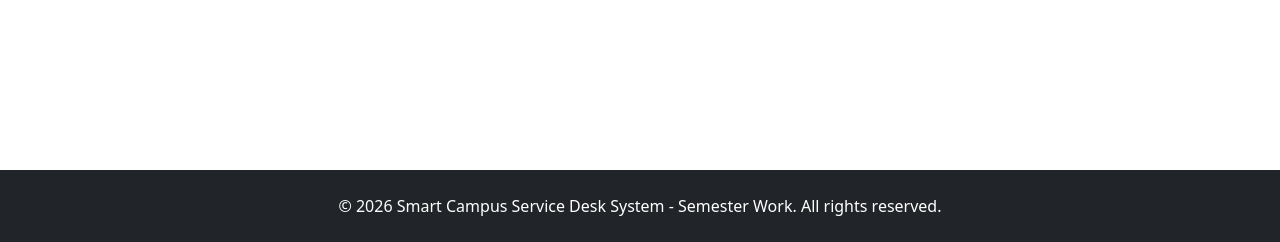
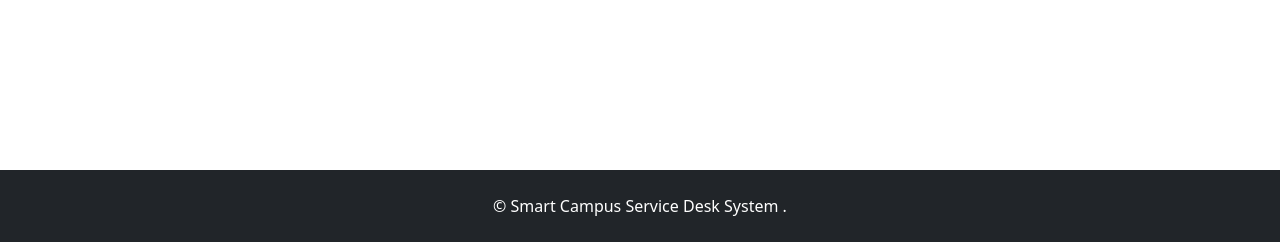
Before and after one commit to SimosMichail/smart-campus-service-desk-system, a Flask app: page / in a window 1280 px wide. Shown: the part 558-800 px from the top of the page. Run offline with Flask 3, Linux system fonts and the light colour scheme.

Commit message:
Update base.html

```diff
--- a/templates/base.html
+++ b/templates/base.html
@@ -54,7 +54,7 @@
     <!-- Footer -->
     <footer class="bg-dark text-white text-center py-4 mt-5">
         <div class="container">
-            <p>&copy; 2026 Smart Campus Service Desk System - Semester Work. All rights reserved.</p>
+            <p>&copy;  Smart Campus Service Desk System .</p>
         </div>
     </footer>
 
```
